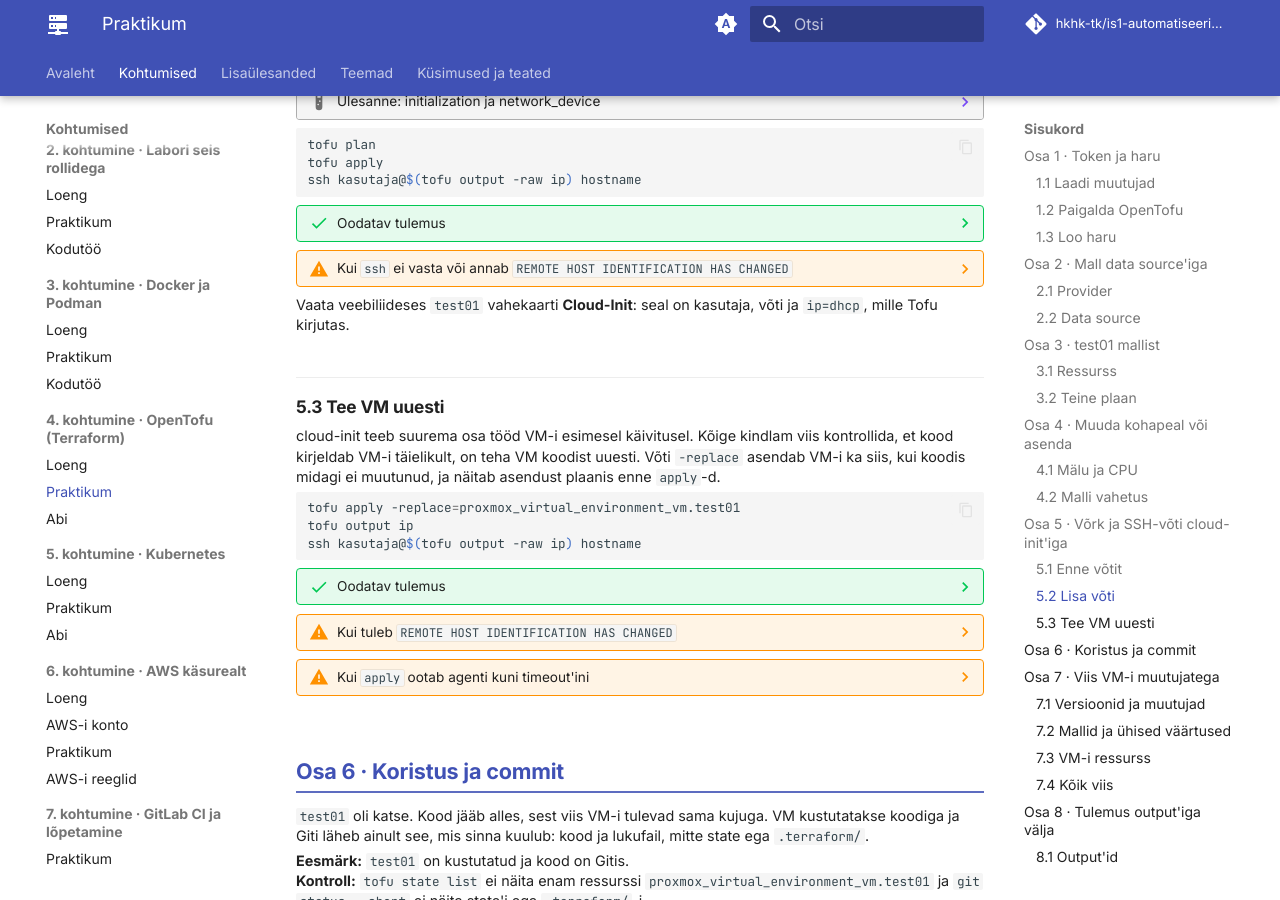
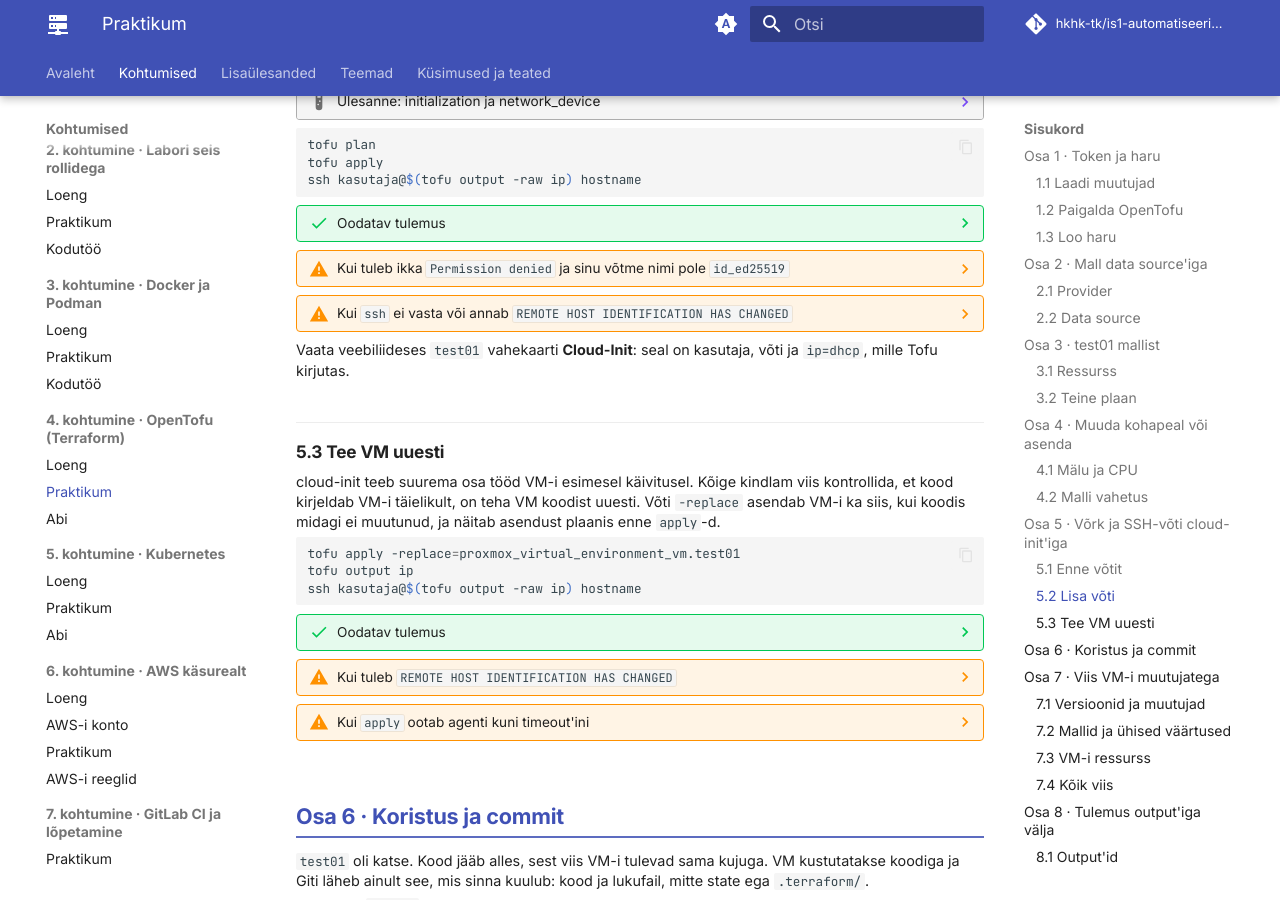
Before and after one commit to hkhk-tk/is1-automatiseerimine, an MkDocs documentation site: the page built from docs/k04/lab.md, in a window 1280 px wide and 900 px high, scrolled down 6109 px. Built offline with MkDocs 1.6.1 and Material for MkDocs 9.7.7, drawn with Linux system fonts in a browser that asks for light colours; comment, search, counter and statistics services are not loaded; some of the changed text lies outside the part shown.

Commit message:
K4 praktikum: mittevaikimisi SSH-võtme nimi osades 5 ja 9

```diff
--- a/docs/k04/lab.md
+++ b/docs/k04/lab.md
@@ -440,6 +440,10 @@ ssh kasutaja@$(tofu output -raw ip) hostname
 ??? success "Oodatav tulemus"
 
     Plaan näitab `~ update in-place`. Provider kirjutas uue cloud-init'i CD ja taaskäivitas VM-i. Käivitusel nägi cloud-init uut seadistust ja lisas sinu võtme, nii et `ssh` vastab `test01` ilma paroolita.
+
+??? warning "Kui tuleb ikka `Permission denied` ja sinu võtme nimi pole `id_ed25519`"
+
+    SSH proovib ainult vaikimisi nimega võtmeid ja `~/.ssh/config` failis on read ainult web01…db01 jaoks. Anna võti käsule ette: `ssh -i ~/.ssh/<sinu võti> kasutaja@$(tofu output -raw ip) hostname`. Koodis peab `keys` viitama sama võtme `.pub` failile.
 
 ??? warning "Kui `ssh` ei vasta või annab `REMOTE HOST IDENTIFICATION HAS CHANGED`"
 
@@ -907,6 +911,10 @@ ansible-inventory -i inventory.ini --graph
 
     Kaustas `k02-ansible` on 2. kohtumise Vaulti fail ja Ansible loeb selle iga käsuga, ka `ping`-iga. Fail `~/.config/is1/vault_pass` puudub või selles on teine parool. Paranda see nagu [2. kohtumise praktikumis](../k02/lab.md): kirjuta faili sama parool, millega `vault.yml` loodi.
 
+??? warning "Kui tuleb `Permission denied` ja sinu võtme nimi pole `id_ed25519`"
+
+    Genereeritud inventory's pole võtme rida. Lisa faili `k02-ansible/ansible.cfg` plokki `[defaults]` rida `private_key_file = ~/.ssh/<sinu võti>`.
+
 ??? warning "Kui tuleb `Host key verification failed`"
 
     Käivita käsk koos `ANSIBLE_HOST_KEY_CHECKING=False`-iga. Ära lisa seda seadet püsivalt faili `ansible.cfg`.
```
